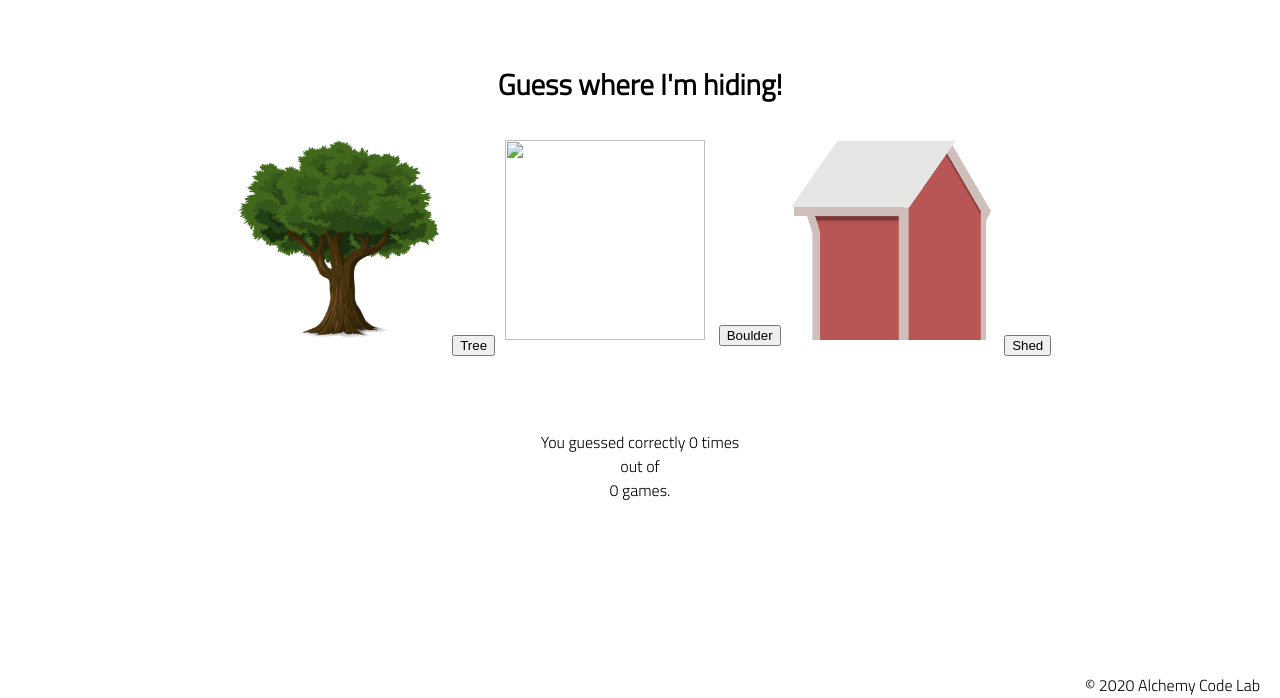
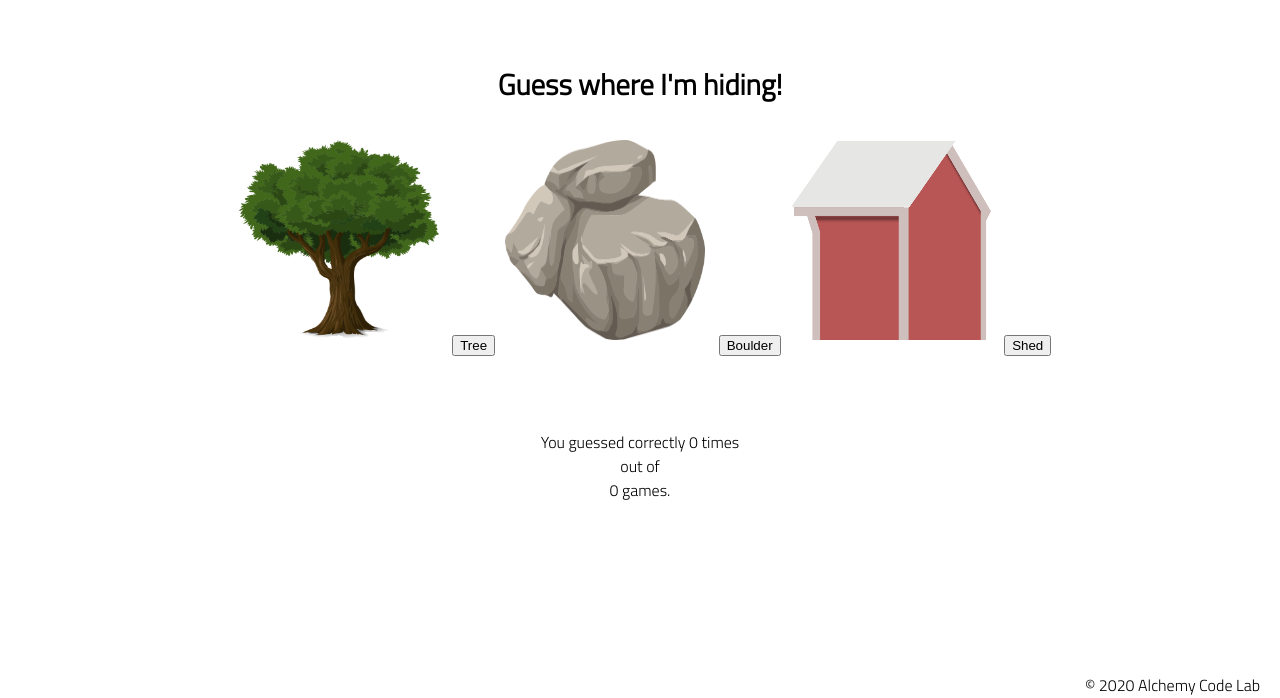
Before and after one commit to amanda-hecht89/bug-hide-and-seek, a plain HTML site: page index.html in a window 1280 px wide. Shown: the part 102-800 px from the top of the page. Drawn offline with Linux system fonts and the light colour scheme.

Commit message:
boulder and string

```diff
--- a/app.js
+++ b/app.js
@@ -11,9 +11,9 @@ const winsEl = document.getElementById('wins');
 
 // initialize state
 const hidingPlaces = [
-    'tree'
-    'shed'
-    'boulder'
+    'tree',
+    'shed',
+    'boulder',
 ];
 
 let correctGuesses = 0;
--- a/index.html
+++ b/index.html
@@ -29,7 +29,7 @@
                     <button id="tree-button">Tree</button>
                 </div>
                 <div id="boulder-container" class="Hiding-Place">
-                    <img src="./assets/boulder" class="hiding-img" />
+                    <img src="./assets/boulder.png" class="hiding-img" />
                     <button id="boulder-button">Boulder</button>
                 </div>
                 <div id="shed-container" class="Hiding-Place">
```
